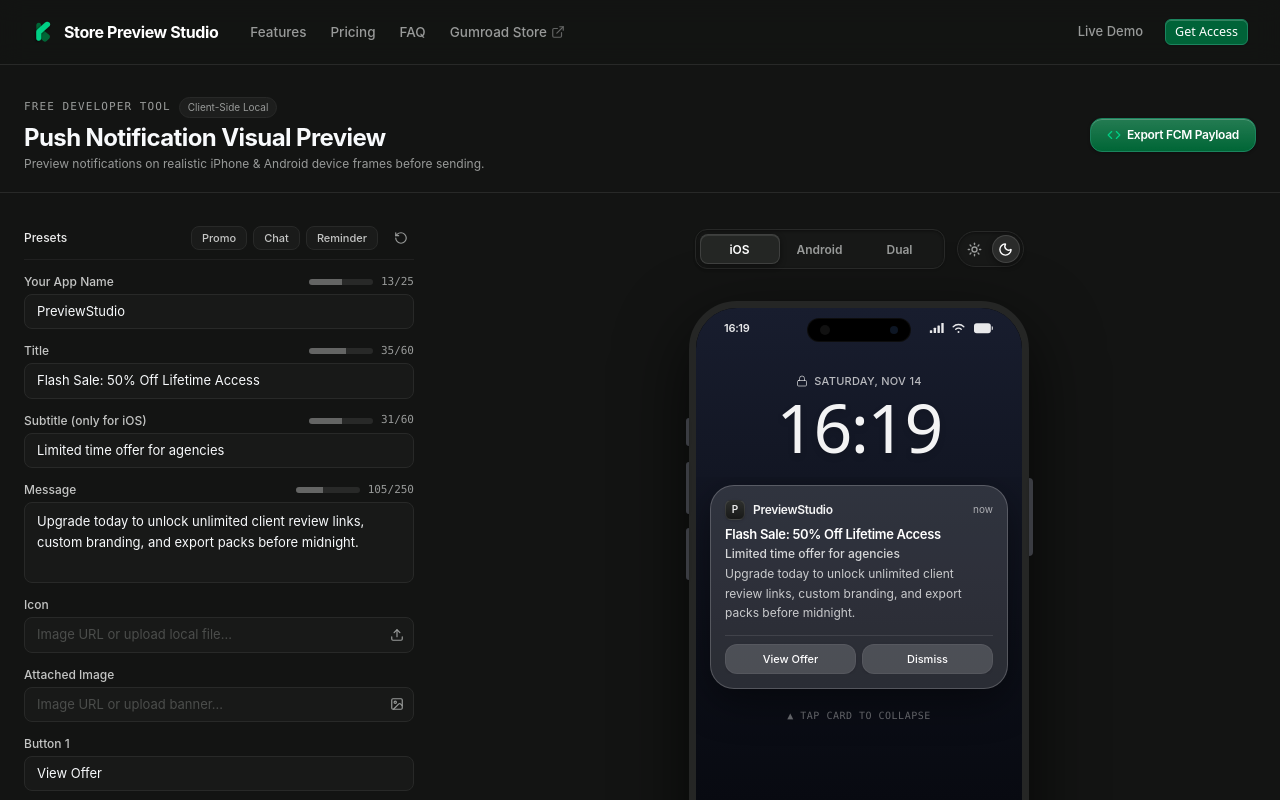
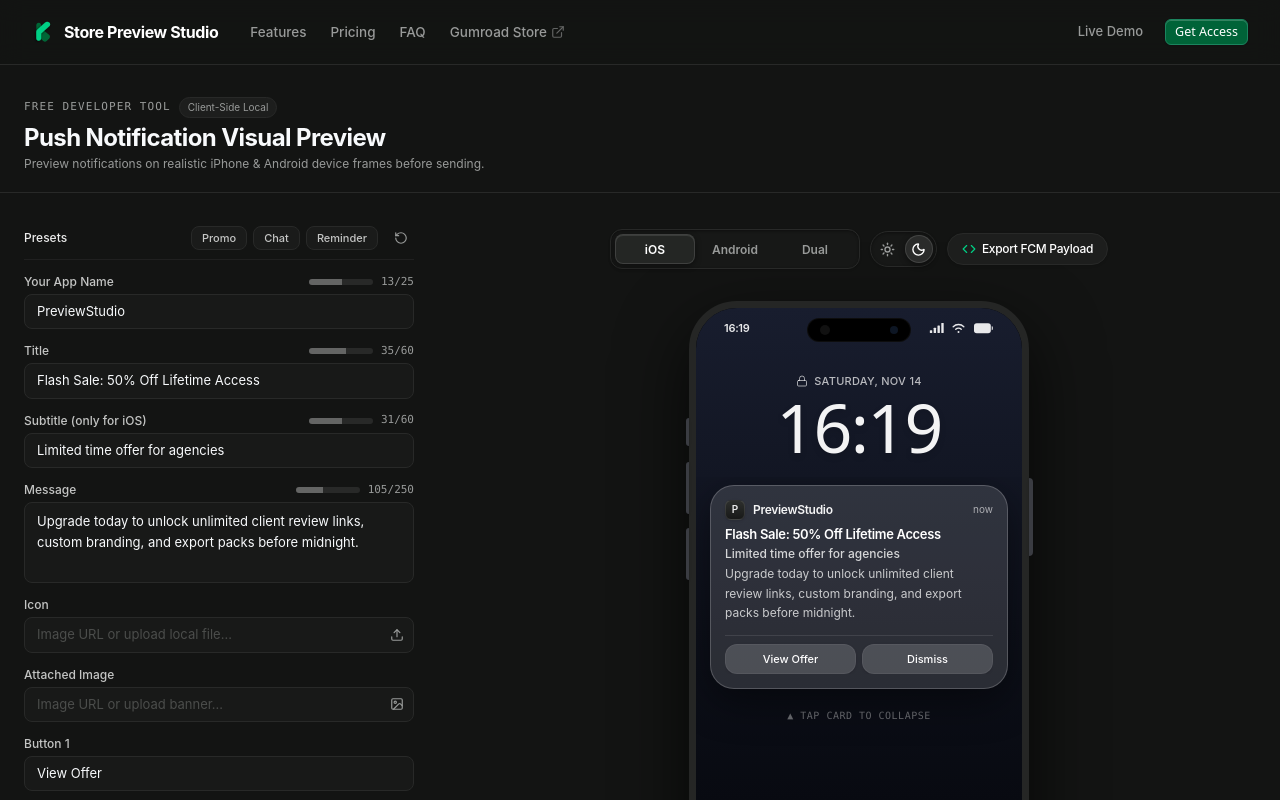
Before and after one commit to ngocdai99/Preview-Studio-Landing, a Next.js app: page /push-preview in a window 1280 px wide. Shown: the top 800 px of the page. Built offline with nearby package versions, Linux system fonts and the light colour scheme.

Commit message:
feat(push-preview): simplify device titles and move FCM export button next to tab controls

```diff
--- a/src/components/push-preview/PushPreviewHub.tsx
+++ b/src/components/push-preview/PushPreviewHub.tsx
@@ -57,27 +57,6 @@ export function PushPreviewHub() {
             Preview notifications on realistic iPhone & Android device frames before sending.
           </p>
         </div>
-
-        {/* Header Action: Export FCM Button */}
-        <div className="flex items-center gap-3 shrink-0">
-          <button
-            type="button"
-            onClick={() => setIsPayloadOpen(true)}
-            className="btn-scale flex items-center gap-1.5 px-4 py-2 rounded-xl text-white font-semibold text-xs tracking-tight transition-all duration-150 shadow-md cursor-pointer"
-            style={{
-              background:
-                "linear-gradient(180deg, rgba(255, 255, 255, 0.14) 0%, rgba(255, 255, 255, 0) 100%), #006636",
-              borderColor: "#1B845E",
-              borderWidth: "1px",
-              borderStyle: "solid",
-              boxShadow:
-                "inset 0 1px 0 0 rgba(255, 255, 255, 0.22), 0 1px 3px 0 rgba(0, 0, 0, 0.3)",
-            }}
-          >
-            <Code className="w-3.5 h-3.5 text-[#00D085]" />
-            Export FCM Payload
-          </button>
-        </div>
       </div>
 
       {/* Main Workspace (Completely Clean & Flat - Zero Layout Shift on Dual View) */}
@@ -93,8 +72,8 @@ export function PushPreviewHub() {
 
         {/* Right Column: Direct Phone Staging */}
         <div className="flex-1 w-full min-w-0 flex flex-col items-center pt-1">
-          {/* Unified Device Controls ABOVE Device: Switcher (iOS / Android / Dual) + Capsule Theme Toggle */}
-          <div className="mb-6 flex flex-wrap items-center justify-center gap-3 z-20">
+          {/* Unified Controls ABOVE Device: Switcher (iOS / Android / Dual) + Theme Toggle + Export FCM */}
+          <div className="mb-6 flex flex-wrap items-center justify-center gap-2.5 z-20">
             <SlidingTabs<DeviceType>
               value={device}
               onChange={handleDeviceChange}
@@ -113,6 +92,16 @@ export function PushPreviewHub() {
               theme={theme}
               onChange={setTheme}
             />
+
+            {/* Export FCM Payload Button */}
+            <button
+              type="button"
+              onClick={() => setIsPayloadOpen(true)}
+              className="btn-scale h-8 flex items-center gap-1.5 px-3.5 rounded-full text-white font-medium text-xs tracking-tight transition-all duration-150 shadow-sm cursor-pointer border border-[#282928] bg-[#1D1E1D] hover:bg-[#252625] hover:border-[#383A38]"
+            >
+              <Code className="w-3.5 h-3.5 text-[#00D085]" />
+              <span>Export FCM Payload</span>
+            </button>
           </div>
 
           {/* Staging Area: Dual View vs Single 3D Flip */}
@@ -122,7 +111,7 @@ export function PushPreviewHub() {
               {/* iPhone Staging */}
               <div className="flex flex-col items-center">
                 <div className="text-[11px] font-mono tracking-widest text-[#989A99] uppercase mb-2">
-                  iPhone Preview
+                  iPhone
                 </div>
                 <IosPreviewCard
                   data={data}
@@ -135,7 +124,7 @@ export function PushPreviewHub() {
               {/* Android Staging */}
               <div className="flex flex-col items-center">
                 <div className="text-[11px] font-mono tracking-widest text-[#989A99] uppercase mb-2">
-                  Android phone Preview
+                  Android
                 </div>
                 <AndroidPreviewCard
                   data={data}
```
